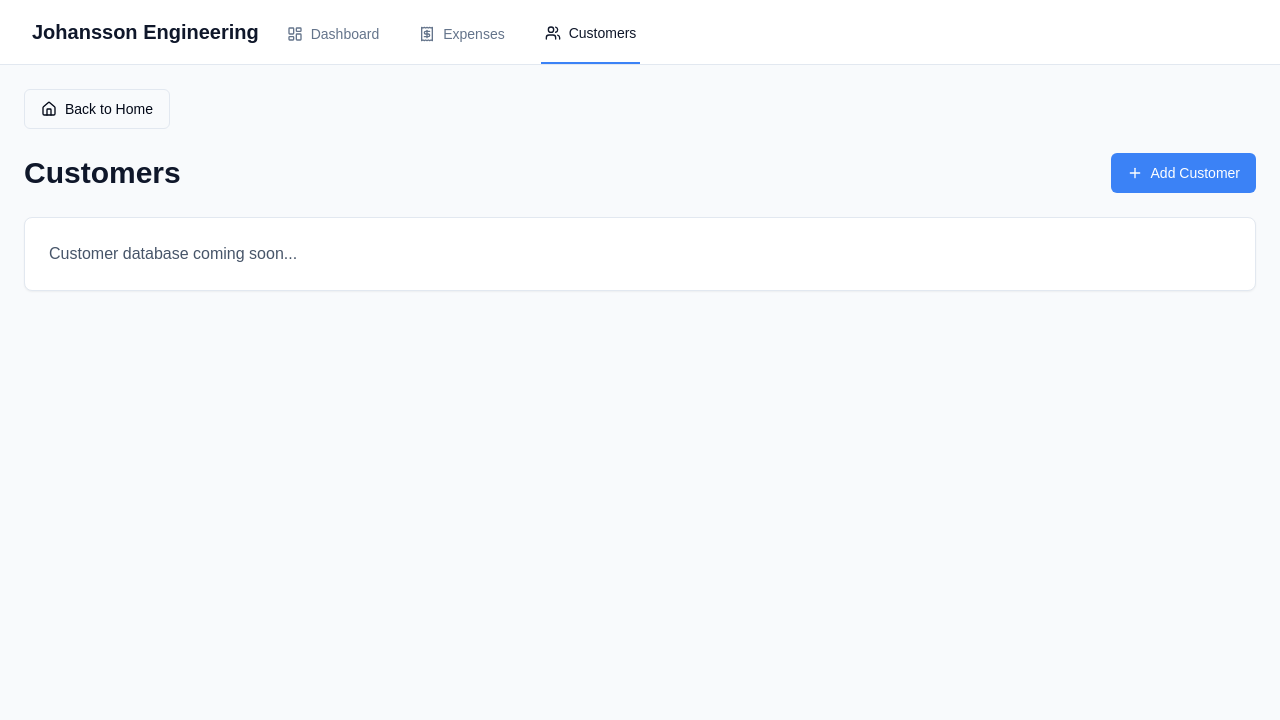
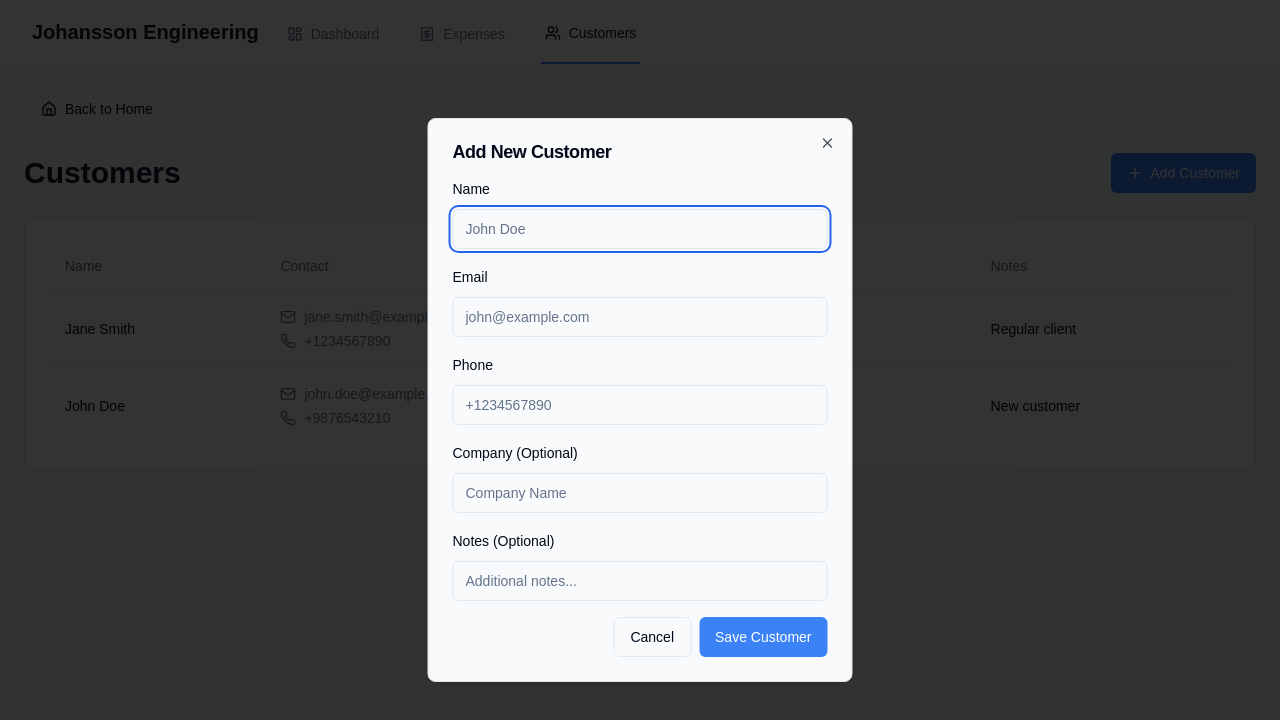
Before and after one commit to nj22az/fieldwise-journey-suite-17, a React (Vite) app: page /customers in a window 1280 px wide. Both pictures are taken after a click on the button "Add Customer". Shown: the top 720 px of the page. Built offline with nearby package versions, Linux system fonts and the light colour scheme; a web font is replaced by a local one.

Commit message:
Continue customer database development
Implemented initial structure for the customer database feature. Further enhancements and data integration will follow.
[skip gpt_engineer]

```diff
--- /dev/null
+++ b/src/components/customers/CustomerForm.tsx
@@ -0,0 +1,126 @@
+import { zodResolver } from "@hookform/resolvers/zod";
+import { useForm } from "react-hook-form";
+import * as z from "zod";
+import { Button } from "@/components/ui/button";
+import {
+  Form,
+  FormControl,
+  FormField,
+  FormItem,
+  FormLabel,
+  FormMessage,
+} from "@/components/ui/form";
+import { Input } from "@/components/ui/input";
+
+const formSchema = z.object({
+  name: z.string().min(2, "Name must be at least 2 characters"),
+  email: z.string().email("Invalid email address"),
+  phone: z.string().min(8, "Phone number must be at least 8 digits"),
+  company: z.string().optional(),
+  notes: z.string().optional(),
+});
+
+export type CustomerFormData = z.infer<typeof formSchema>;
+
+interface CustomerFormProps {
+  onSubmit: (data: CustomerFormData) => void;
+  onCancel?: () => void;
+}
+
+export const CustomerForm = ({ onSubmit, onCancel }: CustomerFormProps) => {
+  const form = useForm<CustomerFormData>({
+    resolver: zodResolver(formSchema),
+    defaultValues: {
+      name: "",
+      email: "",
+      phone: "",
+      company: "",
+      notes: "",
+    },
+  });
+
+  return (
+    <Form {...form}>
+      <form onSubmit={form.handleSubmit(onSubmit)} className="space-y-4">
+        <FormField
+          control={form.control}
+          name="name"
+          render={({ field }) => (
+            <FormItem>
+              <FormLabel>Name</FormLabel>
+              <FormControl>
+                <Input placeholder="John Doe" {...field} />
+              </FormControl>
+              <FormMessage />
+            </FormItem>
+          )}
+        />
+
+        <FormField
+          control={form.control}
+          name="email"
+          render={({ field }) => (
+            <FormItem>
+              <FormLabel>Email</FormLabel>
+              <FormControl>
+                <Input placeholder="john@example.com" type="email" {...field} />
+              </FormControl>
+              <FormMessage />
+            </FormItem>
+          )}
+        />
+
+        <FormField
+          control={form.control}
+          name="phone"
+          render={({ field }) => (
+            <FormItem>
+              <FormLabel>Phone</FormLabel>
+              <FormControl>
+                <Input placeholder="+1234567890" {...field} />
+              </FormControl>
+              <FormMessage />
+            </FormItem>
+          )}
+        />
+
+        <FormField
+          control={form.control}
+          name="company"
+          render={({ field }) => (
+            <FormItem>
+              <FormLabel>Company (Optional)</FormLabel>
+              <FormControl>
+                <Input placeholder="Company Name" {...field} />
+              </FormControl>
+              <FormMessage />
+            </FormItem>
+          )}
+        />
+
+        <FormField
+          control={form.control}
+          name="notes"
+          render={({ field }) => (
+            <FormItem>
+              <FormLabel>Notes (Optional)</FormLabel>
+              <FormControl>
+                <Input placeholder="Additional notes..." {...field} />
+              </FormControl>
+              <FormMessage />
+            </FormItem>
+          )}
+        />
+
+        <div className="flex justify-end space-x-2">
+          {onCancel && (
+            <Button type="button" variant="outline" onClick={onCancel}>
+              Cancel
+            </Button>
+          )}
+          <Button type="submit">Save Customer</Button>
+        </div>
+      </form>
+    </Form>
+  );
+};
--- a/src/pages/Customers.tsx
+++ b/src/pages/Customers.tsx
@@ -1,19 +1,112 @@
+import { useState } from "react";
 import { Card } from "@/components/ui/card";
 import { Button } from "@/components/ui/button";
-import { Plus } from "lucide-react";
+import {
+  Dialog,
+  DialogContent,
+  DialogHeader,
+  DialogTitle,
+  DialogTrigger,
+} from "@/components/ui/dialog";
+import {
+  Table,
+  TableBody,
+  TableCell,
+  TableHead,
+  TableHeader,
+  TableRow,
+} from "@/components/ui/table";
+import { Plus, Mail, Phone } from "lucide-react";
+import { CustomerForm, CustomerFormData } from "@/components/customers/CustomerForm";
+import { useToast } from "@/hooks/use-toast";
+
+// This would typically come from an API or database
+const initialCustomers: CustomerFormData[] = [
+  {
+    name: "Jane Smith",
+    email: "jane.smith@example.com",
+    phone: "+1234567890",
+    company: "Tech Corp",
+    notes: "Regular client",
+  },
+  {
+    name: "John Doe",
+    email: "john.doe@example.com",
+    phone: "+9876543210",
+    company: "Design Studio",
+    notes: "New customer",
+  },
+];
 
 const Customers = () => {
+  const [customers, setCustomers] = useState<CustomerFormData[]>(initialCustomers);
+  const [isDialogOpen, setIsDialogOpen] = useState(false);
+  const { toast } = useToast();
+
+  const handleAddCustomer = (data: CustomerFormData) => {
+    setCustomers([...customers, data]);
+    setIsDialogOpen(false);
+    toast({
+      title: "Customer Added",
+      description: "New customer has been successfully added to the database.",
+    });
+  };
+
   return (
     <div>
       <div className="flex justify-between items-center mb-6">
         <h1 className="text-3xl font-bold text-slate-900">Customers</h1>
-        <Button>
-          <Plus className="w-4 h-4 mr-2" />
-          Add Customer
-        </Button>
+        <Dialog open={isDialogOpen} onOpenChange={setIsDialogOpen}>
+          <DialogTrigger asChild>
+            <Button>
+              <Plus className="w-4 h-4 mr-2" />
+              Add Customer
+            </Button>
+          </DialogTrigger>
+          <DialogContent className="sm:max-w-[425px]">
+            <DialogHeader>
+              <DialogTitle>Add New Customer</DialogTitle>
+            </DialogHeader>
+            <CustomerForm
+              onSubmit={handleAddCustomer}
+              onCancel={() => setIsDialogOpen(false)}
+            />
+          </DialogContent>
+        </Dialog>
       </div>
+
       <Card className="p-6">
-        <p className="text-slate-600">Customer database coming soon...</p>
+        <Table>
+          <TableHeader>
+            <TableRow>
+              <TableHead>Name</TableHead>
+              <TableHead>Contact</TableHead>
+              <TableHead>Company</TableHead>
+              <TableHead>Notes</TableHead>
+            </TableRow>
+          </TableHeader>
+          <TableBody>
+            {customers.map((customer, index) => (
+              <TableRow key={index}>
+                <TableCell className="font-medium">{customer.name}</TableCell>
+                <TableCell>
+                  <div className="flex flex-col space-y-1">
+                    <div className="flex items-center text-sm text-muted-foreground">
+                      <Mail className="w-4 h-4 mr-2" />
+                      {customer.email}
+                    </div>
+                    <div className="flex items-center text-sm text-muted-foreground">
+                      <Phone className="w-4 h-4 mr-2" />
+                      {customer.phone}
+                    </div>
+                  </div>
+                </TableCell>
+                <TableCell>{customer.company || "-"}</TableCell>
+                <TableCell>{customer.notes || "-"}</TableCell>
+              </TableRow>
+            ))}
+          </TableBody>
+        </Table>
       </Card>
     </div>
   );
```
